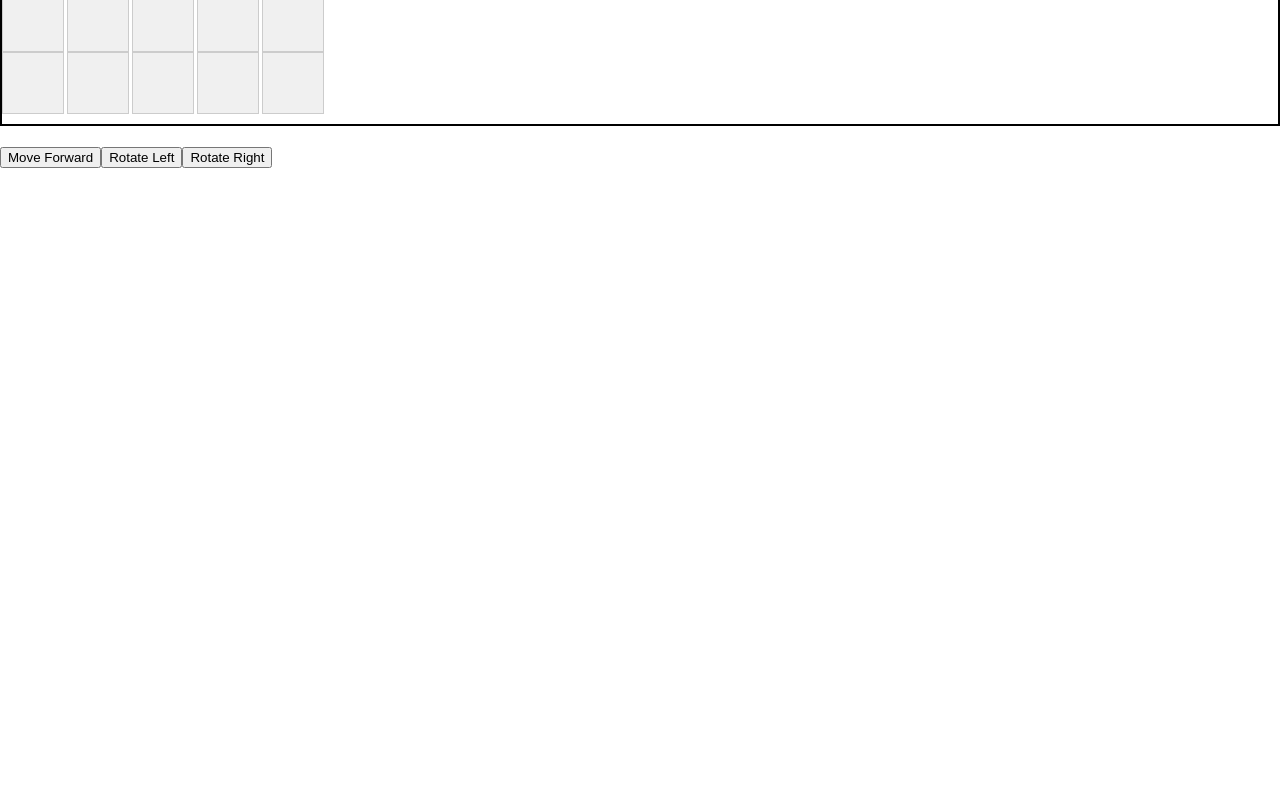
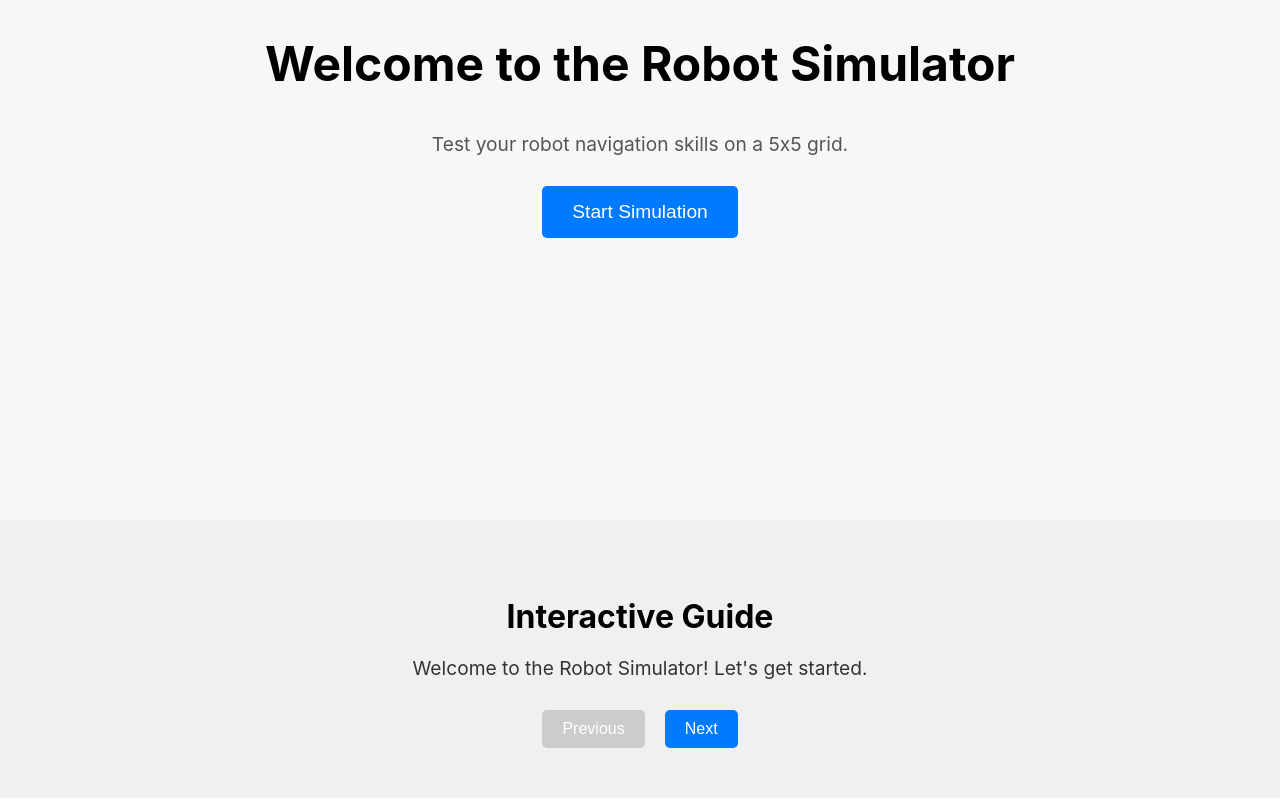
Before and after one commit to OneTwoSz/Yourbell_Projects, a React (Create React App) app in the folder robot-simulator/: page / in a window 1280 px wide. Shown: the part 280-1080 px from the top of the page. Before the commit the page ends 800 px from the top, so only its background shows below. Built offline with nearby package versions, Linux system fonts and the light colour scheme.

Commit message:
Added a hero and instruction. Styling left out along with alignment

```diff
--- a/robot-simulator/src/App.js
+++ b/robot-simulator/src/App.js
@@ -1,5 +1,7 @@
 import React from 'react';
 import './styles/App.css';
+import Hero from './components/Hero';
+import InteractiveGuide from './components/InteractiveGuide'; // Import the InteractiveGuide component
 import Grid from './components/Grid';
 import Controls from './components/Controls';
 import useRobot from './hooks/useRobot';
@@ -7,8 +9,15 @@ import useRobot from './hooks/useRobot';
 const App = () => {
   const { position, moveForward, rotateLeft, rotateRight } = useRobot();
 
+  const scrollToSimulator = () => {
+    document.getElementById('simulator').scrollIntoView({ behavior: 'smooth' });
+  };
+
   return (
     <div className="app">
+      <Hero onClick={scrollToSimulator} />
+      <InteractiveGuide />
+      <div id="simulator">
         <h1>Robot Simulator</h1>
         <Grid position={position} gridSize={5} />
         <Controls
@@ -17,6 +26,7 @@ const App = () => {
           rotateRight={rotateRight}
         />
       </div>
+    </div>
   );
 };
 
--- /dev/null
+++ b/robot-simulator/src/components/Hero.js
@@ -0,0 +1,13 @@
+import React from 'react';
+
+const Hero = ({ onClick }) => {
+  return (
+    <div className="hero">
+      <h1>Welcome to the Robot Simulator</h1>
+      <p>Test your robot navigation skills on a 5x5 grid.</p>
+      <button onClick={onClick}>Start Simulation</button>
+    </div>
+  );
+};
+
+export default Hero;
--- /dev/null
+++ b/robot-simulator/src/components/InteractiveGuide.js
@@ -0,0 +1,43 @@
+import React, { useState } from 'react';
+
+const steps = [
+  "Welcome to the Robot Simulator! Let's get started.",
+  "Step 1: Use the 'Rotate Left' button to change the robot's direction counterclockwise.",
+  "Step 2: Use the 'Rotate Right' button to change the robot's direction clockwise.",
+  "Step 3: Use the 'Move Forward' button to move the robot one step in the direction it's facing.",
+  "Step 4: Watch the robot move around the grid as you control it!",
+  "You're all set! Try experimenting with different movements and rotations."
+];
+
+const InteractiveGuide = () => {
+  const [currentStep, setCurrentStep] = useState(0);
+
+  const nextStep = () => {
+    if (currentStep < steps.length - 1) {
+      setCurrentStep(currentStep + 1);
+    }
+  };
+
+  const prevStep = () => {
+    if (currentStep > 0) {
+      setCurrentStep(currentStep - 1);
+    }
+  };
+
+  return (
+    <div className="interactive-guide">
+      <h2>Interactive Guide</h2>
+      <p>{steps[currentStep]}</p>
+      <div className="guide-controls">
+        <button onClick={prevStep} disabled={currentStep === 0}>
+          Previous
+        </button>
+        <button onClick={nextStep} disabled={currentStep === steps.length - 1}>
+          Next
+        </button>
+      </div>
+    </div>
+  );
+};
+
+export default InteractiveGuide;
--- a/robot-simulator/src/index.css
+++ b/robot-simulator/src/index.css
@@ -11,3 +11,42 @@ code {
   font-family: source-code-pro, Menlo, Monaco, Consolas, 'Courier New',
     monospace;
 }
+
+.interactive-guide {
+  padding: 50px 20px;
+  background-color: #f0f0f0;
+  text-align: center;
+  margin-bottom: 50px;
+}
+
+.interactive-guide h2 {
+  font-size: 2rem;
+  margin-bottom: 20px;
+}
+
+.interactive-guide p {
+  font-size: 1.2rem;
+  margin-bottom: 30px;
+  color: #333;
+}
+
+.guide-controls button {
+  padding: 10px 20px;
+  margin: 0 10px;
+  font-size: 1rem;
+  color: #fff;
+  background-color: #007BFF;
+  border: none;
+  border-radius: 5px;
+  cursor: pointer;
+  transition: background-color 0.3s ease;
+}
+
+.guide-controls button:hover {
+  background-color: #0056b3;
+}
+
+.guide-controls button:disabled {
+  background-color: #ccc;
+  cursor: not-allowed;
+}
--- a/robot-simulator/src/styles/App.css
+++ b/robot-simulator/src/styles/App.css
@@ -26,3 +26,46 @@
   color: #fff;
   border-radius: 8px;
 }
+
+/* Add this to your existing CSS */
+
+.hero {
+  height: 100vh;
+  display: flex;
+  flex-direction: column;
+  justify-content: center;
+  align-items: center;
+  text-align: center;
+  background-color: #f7f7f7;
+  padding: 0 20px;
+}
+
+.hero h1 {
+  font-size: 3rem;
+  margin-bottom: 20px;
+}
+
+.hero p {
+  font-size: 1.2rem;
+  margin-bottom: 30px;
+  color: #555;
+}
+
+.hero button {
+  padding: 15px 30px;
+  font-size: 1.2rem;
+  color: #fff;
+  background-color: #007BFF;
+  border: none;
+  border-radius: 5px;
+  cursor: pointer;
+  transition: background-color 0.3s ease;
+}
+
+.hero button:hover {
+  background-color: #0056b3;
+}
+
+#simulator {
+  padding: 50px 20px;
+}
```
Lines whose indentation alone changed are shown as unchanged.
